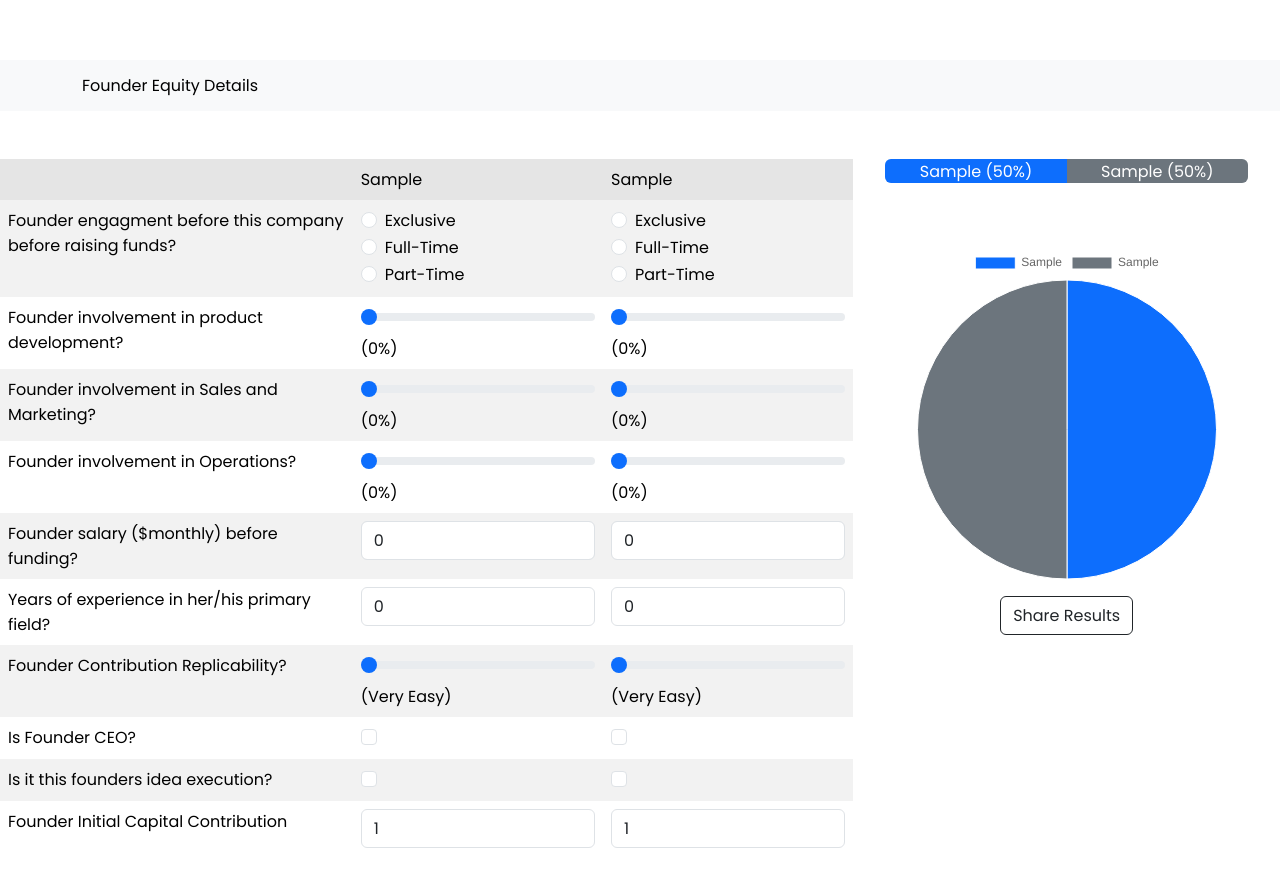
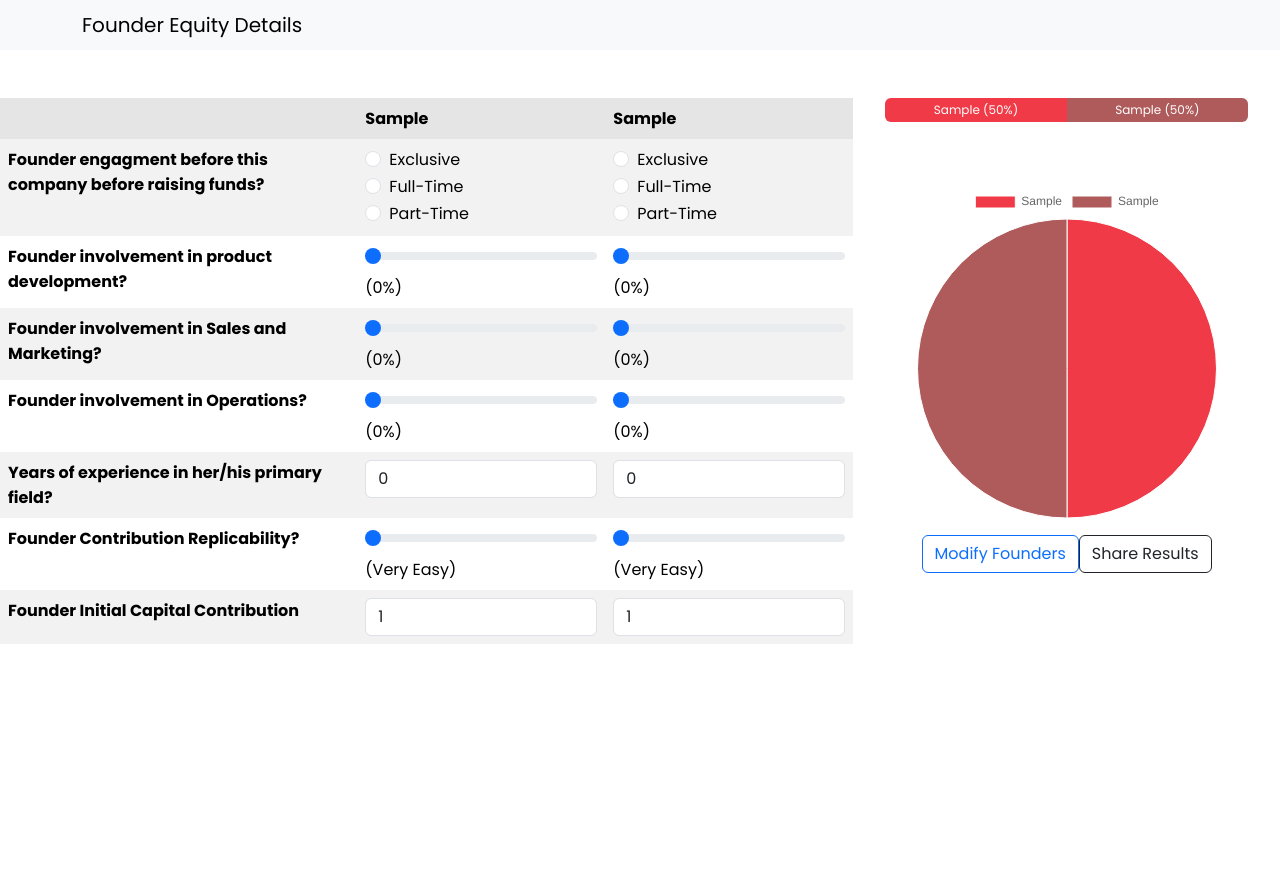
Before and after one commit to RonRaj101/FounderEquityCalculator, a Vue app: page / in a window 1280 px wide. Both pictures are taken after typing "Sample", "Sample" into the empty fields and a click on the button "Submit". After the commit the page ends 800 px from the top, so only its background shows below. Built offline with nearby package versions, Linux system fonts and the light colour scheme.

Commit message:
Founder limit to 4, percentages display rounded

```diff
--- a/src/App.vue
+++ b/src/App.vue
@@ -35,12 +35,12 @@ export default {
 </script>
 
 <style>
+@import url("https://fonts.googleapis.com/css2?family=Poppins:wght@400;700&display=swap");
 #app {
-  font-family: Avenir, Helvetica, Arial, sans-serif;
+  font: 1em "Poppins", sans-serif;
   -webkit-font-smoothing: antialiased;
   -moz-osx-font-smoothing: grayscale;
   text-align: center;
   color: #2c3e50;
-  margin-top: 60px;
 }
 </style>
--- a/src/components/FounderDetails.vue
+++ b/src/components/FounderDetails.vue
@@ -5,11 +5,12 @@
     </div>
   </nav>
   <div class="form w-100">
-
-    <form @submit.prevent="submitForm" class="w-75 m-auto p-5" >
-
-      <div class="form-floating"  v-for="(founder, index) in founders"
-      :key="index">
+    <form @submit.prevent="submitForm" class="w-75 m-auto p-5">
+      <div
+        class="form-floating"
+        v-for="(founder, index) in founders"
+        :key="index"
+      >
         <input
           type="text"
           class="form-control rounded-bottom-0"
@@ -20,8 +21,18 @@
         />
         <label :for="'founder' + index">Founder {{ index + 1 }}</label>
       </div>
-      <p class="text-start my-2 m-1"><a href="#" class="link-body-emphasis link-offset-2 link-underline-opacity-25" @click="addFounder">Add Founder <i class="bi bi-plus"></i></a></p>
-      <button class="btn btn-outline-dark btn-block col-12" type="submit">Submit</button>
+      <p class="text-start my-2 m-1">
+        <a
+          href="#"
+          class="link-body-emphasis link-offset-2 link-underline-opacity-25"
+          @click="addFounder"
+          v-show="founders.length < 4"
+          >Add Founder <i class="bi bi-plus"></i
+        ></a>
+      </p>
+      <button class="btn btn-outline-dark btn-block col-12" type="submit">
+        Submit
+      </button>
     </form>
   </div>
 </template>
@@ -30,6 +41,12 @@
 export default {
   emits: ["to-calculate"],
   name: "FounderDetails",
+  props: {
+    founderDetails: {
+      type: Array,
+      required: true,
+    },
+  },
   data() {
     return {
       founders: [{ name: "" }, { name: "" }],
@@ -42,17 +59,13 @@ export default {
         this.founders.filter((founder) => founder.name !== "")
       );
     },
-    addFounder(){
-      this.founders.push({name:""});
-    }
+    addFounder() {
+      this.founders.push({ name: "" });
+    },
   },
 };
 </script>
 
 <style scoped>
-@import url('https://fonts.googleapis.com/css2?family=Poppins:wght@400;700&display=swap');
 
-*{
-  font: 1em 'Poppins', sans-serif;
-}
 </style>
--- a/src/components/StartupDetails.vue
+++ b/src/components/StartupDetails.vue
@@ -6,8 +6,8 @@
     </div>
   </nav>
 
+
   <div class="details w-100 m-auto row">
-
     <div class="form p-0 m-0 col-lg-8 col-md-12">
       <!-- Calculation Form -->
 
@@ -168,7 +168,7 @@
 
               </tr>
 
-              <tr>
+              <!-- <tr>
                 <th scope="row">Founder salary ($monthly) before funding?</th>
                 <td
                   colspan=""
@@ -187,7 +187,7 @@
                 </td>
 
 
-              </tr>
+              </tr> -->
 
               <tr>
                 <th scope="row">
@@ -238,7 +238,7 @@
                 </td>
               </tr>
 
-              <tr>
+              <!-- <tr>
                 <th scope="row">Is Founder CEO?</th>
                 <td
                   colspan=""
@@ -256,9 +256,9 @@
                     />
                   </div>
                 </td>
-              </tr>
+              </tr> -->
 
-              <tr>
+              <!-- <tr>
                 <th scope="row">Is it this founders idea execution?</th>
                 <td
                   colspan=""
@@ -278,7 +278,7 @@
                     />
                   </div>
                 </td>
-              </tr>
+              </tr> -->
 
               <tr>
                 <th scope="row">Founder Initial Capital Contribution</th>
@@ -328,7 +328,7 @@
               :title="
                 name.name +
                 ' (' +
-                Math.round(equitySplit[index] * 100) +
+                Math.round(((equitySplit[index] * 100)/5))*5 +
                 '%' +
                 ')'
               "
@@ -342,7 +342,7 @@
               >
                 <span class="text-truncate"
                   >{{ name.name }} ({{
-                    Math.round(equitySplit[index] * 100)
+                    Math.round(((equitySplit[index] * 100)/5))*5
                   }}%)</span
                 >
               </div>
@@ -354,9 +354,10 @@
 
           <Pie class="m-auto p-0" :data="chartData" :options="chartOptions" />
 
+          <button type="button" class="btn btn-outline-primary btn-md mt-3" data-bs-toggle="collapse" data-bs-target="#collapseFounders" aria-expanded="false" aria-controls="collapseExample">Modify Founders</button>
+          <button type="button" class="btn btn-outline-dark btn-md mt-3" data-bs-toggle="collapse" data-bs-target="#collapseEmail" aria-expanded="false" aria-controls="collapseExample">Share Results</button>
 
-          <button type="button" class="btn btn-outline-dark btn-md mt-3" data-bs-toggle="collapse" data-bs-target="#collapseExample" aria-expanded="false" aria-controls="collapseExample">Share Results</button>
-          <div class="collapse m-3" id="collapseExample">
+          <div class="collapse m-3" id="collapseEmail">
             <div class="card card-body">
               <form action="" @submit.prevent="sendEmailJS">
               <div class="mb-3">
@@ -376,6 +377,48 @@
             </form>
             </div>
           </div>
+
+          <div class="collapse m-3" id="collapseFounders">
+            <div class="card card-body">
+              <form @submit.prevent="submitForm" class="w-100 m-auto">
+                <div
+                  class="form-floating"
+                  v-for="(founder, index) in founders"
+                  :key="index"
+                >
+                  <input
+                    type="text"
+                    class="form-control rounded-bottom-0"
+                    :id="'founder' + index"
+                    v-model="founder.name"
+                    :required="index < 2"
+                    placeholder="Founder Name"
+                  />
+                  <label :for="'founder' + index">Founder {{ index + 1 }}</label>
+                  <p class="text-start my-2 m-1">
+                  <a
+                    href="#"
+                    class="link-body-emphasis text-start text-danger link-offset-2 link-underline-opacity-0"
+                    @click="removeFounder(index)"
+                    v-show="founders.length > 2"
+                    >Remove Founder <i class="bi bi-trash"></i
+                  ></a>
+                </p>
+                </div>
+                <p class="text-start my-2 m-1">
+                  <a
+                    href="#"
+                    class="link-body-emphasis link-offset-2 link-underline-opacity-25"
+                    @click="addFounder"
+                    v-show="founders.length < 4"
+                    >Add Founder <i class="bi bi-plus"></i
+                  ></a>
+                </p>
+              </form>
+            </div>
+          </div>
+
+
         </div>
       </div>
     </div>
@@ -399,7 +442,7 @@ export default {
     },
   },
   components: {
-    Pie
+    Pie,
   },
   mounted() {
     for (let index = 0; index < this.founderDetails.length; index++) {
@@ -407,36 +450,36 @@ export default {
       this.FoundersInformation.FounderInvolvementInProductDevelopment.push(0);
       this.FoundersInformation.FounderInvolvementInSalesAndMarketing.push(0);
       this.FoundersInformation.FounderInvolvementInOperations.push(0);
-      this.FoundersInformation.FounderSalaryBeforeFunding.push(0);
+      // this.FoundersInformation.FounderSalaryBeforeFunding.push(0);
       this.FoundersInformation.FounderYearsOfExperience.push(0);
       this.FoundersInformation.FounderReplicability.push(1);
-      this.FoundersInformation.FounderIsCEO.push(0);
-      this.FoundersInformation.FounderIsIdeaExecution.push(0);
+      // this.FoundersInformation.FounderIsCEO.push(0);
+      // this.FoundersInformation.FounderIsIdeaExecution.push(0);
       this.FoundersInformation.FounderInitialCapitalContribution.push(1);
     }
 
   },
   data() {
     return {
+      founders: this.founderDetails,
       FoundersInformation: {
         FounderInvolvementBeforeFunding: [],
         FounderInvolvementInProductDevelopment: [],
         FounderInvolvementInSalesAndMarketing: [],
         FounderInvolvementInOperations: [],
-        FounderSalaryBeforeFunding: [],
+        // FounderSalaryBeforeFunding: [],
         FounderYearsOfExperience: [],
         FounderReplicability: [],
-        FounderIsCEO: [],
-        FounderIsIdeaExecution: [],
+        // FounderIsCEO: [],
+        // FounderIsIdeaExecution: [],
         FounderInitialCapitalContribution: [],
       },
       colors: [
-        "#0d6efd",
-        "#6c757d",
-        "#198754",
-        "#dc3545",
-        "#ffc107",
-        "#0dcaf0",
+        "#F03A47",
+        "#AF5B5B",
+        "#F6F4F3",
+        "#276FBF",
+        "#183059",
       ],
 
       chartOptions:{maintainAspectRatio: true, aspectRatio:0.9, responsive:false},
@@ -446,6 +489,41 @@ export default {
     };
   },
   methods:{
+    removeFounder(index){
+      this.founders.splice(index, 1);
+      //shift all information to new index
+      for (let i = index; i < this.founders.length; i++) {
+        this.FoundersInformation.FounderInvolvementBeforeFunding[i] = this.FoundersInformation.FounderInvolvementBeforeFunding[i+1];
+        this.FoundersInformation.FounderInvolvementInProductDevelopment[i] = this.FoundersInformation.FounderInvolvementInProductDevelopment[i+1];
+        this.FoundersInformation.FounderInvolvementInSalesAndMarketing[i] = this.FoundersInformation.FounderInvolvementInSalesAndMarketing[i+1];
+        this.FoundersInformation.FounderInvolvementInOperations[i] = this.FoundersInformation.FounderInvolvementInOperations[i+1];
+        // this.FoundersInformation.FounderSalaryBeforeFunding[i] = this.FoundersInformation.FounderSalaryBeforeFunding[i+1];
+        this.FoundersInformation.FounderYearsOfExperience[i] = this.FoundersInformation.FounderYearsOfExperience[i+1];
+        this.FoundersInformation.FounderReplicability[i] = this.FoundersInformation.FounderReplicability[i+1];
+        // this.FoundersInformation.FounderIsCEO[i] = this.FoundersInformation.FounderIsCEO[i+1];
+        // this.FoundersInformation.FounderIsIdeaExecution[i] = this.FoundersInformation.FounderIsIdeaExecution[i+1];
+        this.FoundersInformation.FounderInitialCapitalContribution[i] = this.FoundersInformation.FounderInitialCapitalContribution[i+1];
+      }
+
+    },
+    reInitFounder(index){
+      this.FoundersInformation.FounderInvolvementBeforeFunding[index] = 0;
+      this.FoundersInformation.FounderInvolvementInProductDevelopment[index] = 0;
+      this.FoundersInformation.FounderInvolvementInSalesAndMarketing[index] = 0;
+      this.FoundersInformation.FounderInvolvementInOperations[index] = 0;
+      // this.FoundersInformation.FounderSalaryBeforeFunding[index] = 0;
+      this.FoundersInformation.FounderYearsOfExperience[index] = 0;
+      this.FoundersInformation.FounderReplicability[index] = 1;
+      // this.FoundersInformation.FounderIsCEO[index] = 0;
+      // this.FoundersInformation.FounderIsIdeaExecution[index] = 0;
+      this.FoundersInformation.FounderInitialCapitalContribution[index] = 1;
+    },
+    addFounder() {
+      this.founders.push({ name: "" });
+      let founderIndex = this.founders.length - 1;
+      //init all values
+      this.reInitFounder(founderIndex);
+    },
     updateChartData(){
       this.chartData.datasets[0].data = [...this.equitySplit.map((value)=>value*100)];
     },
@@ -495,7 +573,7 @@ export default {
         message += `Founder Involvement In Product Development: ${this.FoundersInformation.FounderInvolvementInProductDevelopment[i] * 100}% <br>`;
         message += `Founder Involvement In Sales And Marketing: ${this.FoundersInformation.FounderInvolvementInSalesAndMarketing[i] * 100}% <br>`;
         message += `Founder Involvement In Operations: ${this.FoundersInformation.FounderInvolvementInOperations[i] * 100}% <br>`;
-        message += `Founder Salary Before Funding: $${this.FoundersInformation.FounderSalaryBeforeFunding[i]} per month<br>`;
+        // message += `Founder Salary Before Funding: $${this.FoundersInformation.FounderSalaryBeforeFunding[i]} per month<br>`;
         message += `Founder Years Of Experience: ${this.FoundersInformation.FounderYearsOfExperience[i]}<br>`;
         if(this.FoundersInformation.FounderReplicability[i] == 1){
           message += `Founder Replicability: Very Easy<br>`;
@@ -511,16 +589,16 @@ export default {
           message += `Founder Replicability: ${this.FoundersInformation.FounderReplicability[i]}<br>`;
         }
 
-        if(this.FoundersInformation.FounderIsCEO[i])
-          message += `Founder Is CEO: Yes<br>`
-        else
-          message += `Founder Is CEO: No<br>`
+        // if(this.FoundersInformation.FounderIsCEO[i])
+        //   message += `Founder Is CEO: Yes<br>`
+        // else
+        //   message += `Founder Is CEO: No<br>`
 
-        if(this.FoundersInformation.FounderIsIdeaExecution[i])
-          message += `Founder's Idea for Execution: Yes<br>`
-        else
-          message += `Founder's Idea for Execution: No<br>`
-        message += `Founder Initial Capital Contribution: $${this.FoundersInformation.FounderInitialCapitalContribution[i]}<br><br>`;
+        // if(this.FoundersInformation.FounderIsIdeaExecution[i])
+        //   message += `Founder's Idea for Execution: Yes<br>`
+        // else
+        //   message += `Founder's Idea for Execution: No<br>`
+        // message += `Founder Initial Capital Contribution: $${this.FoundersInformation.FounderInitialCapitalContribution[i]}<br><br>`;
 
         message += `----------------------------------------<br><br>`;
       }
@@ -569,19 +647,19 @@ export default {
           parseInt(
             this.FoundersInformation.FounderInvolvementInOperations[index]
           ) / 100;
-        let founderSalary =
-          this.FoundersInformation.FounderSalaryBeforeFunding[index];
+        // let founderSalary =
+        //   this.FoundersInformation.FounderSalaryBeforeFunding[index];
 
-        if (founderSalary > 0) {
-          if (founderSalary > 4000) {
-            founderSalary = -4;
-          } else {
-            let founderSalaryMult = founderSalary / 1000;
-            founderSalary = founderSalaryMult * -0.5;
-          }
-        } else {
-          founderSalary = 4;
-        }
+        // if (founderSalary > 0) {
+        //   if (founderSalary > 4000) {
+        //     founderSalary = -4;
+        //   } else {
+        //     let founderSalaryMult = founderSalary / 1000;
+        //     founderSalary = founderSalaryMult * -0.5;
+        //   }
+        // } else {
+        //   founderSalary = 4;
+        // }
 
         let founderYOE =
           this.FoundersInformation.FounderYearsOfExperience[index] / 10;
@@ -602,38 +680,39 @@ export default {
           founderReplicability /= 5;
         }
 
-        let founderCEO = 0;
+        // let founderCEO = 0;
 
-        if (this.FoundersInformation.FounderIsCEO[index]) {
-          founderCEO = 1;
-        } else {
-          founderCEO = 0;
-        }
+        // if (this.FoundersInformation.FounderIsCEO[index]) {
+        //   founderCEO = 1;
+        // } else {
+        //   founderCEO = 0;
+        // }
 
-        let founderIE = 0;
+        // let founderIE = 0;
 
-        if (this.FoundersInformation.FounderIsIdeaExecution[index]) {
-          founderIE = 1;
-        } else {
-          founderIE = 0;
-        }
+        // if (this.FoundersInformation.FounderIsIdeaExecution[index]) {
+        //   founderIE = 1;
+        // } else {
+        //   founderIE = 0;
+        // }
 
         let founderICC =
           this.FoundersInformation.FounderInitialCapitalContribution[index] /
           totalInvestment;
 
-        //adding up the points, multiplying by the weightage
+        //adding up the points, multiplying by the weightage (EXCLUDED : founderCEO, founderIE, founderSalary)
         individualEquity +=
           founderInvolvement * 5 +
           founderIPD * 3 +
           founderISM * 3 +
           founderIO * 3 +
-          founderSalary * 4 +
           founderYOE * 4 +
           founderReplicability * 5 +
-          founderCEO * 2 +
-          founderIE * 1 +
           founderICC * 4;
+
+          // founderCEO * 2 +
+          // founderIE * 1 +
+          // founderSalary * 4 +
 
         equitySplits.push(individualEquity);
       }
@@ -650,11 +729,6 @@ export default {
 </script>
 
 <style scoped>
-@import url('https://fonts.googleapis.com/css2?family=Poppins:wght@400;700&display=swap');
-*{
-  font: 1em 'Poppins', sans-serif;
-}
-
 .progress,
 .progress-stacked {
   --bs-progress-height: 1.5rem;
```
Lines whose indentation alone changed are shown as unchanged.
